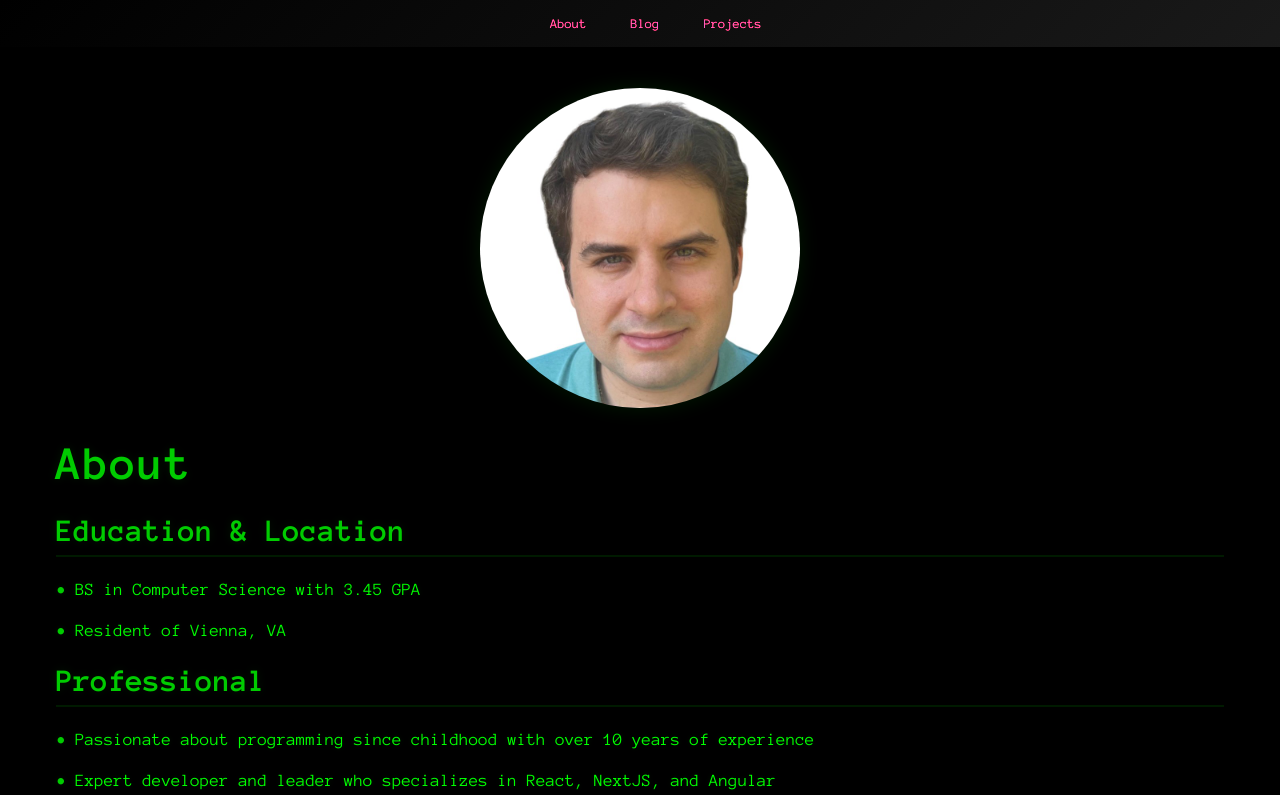
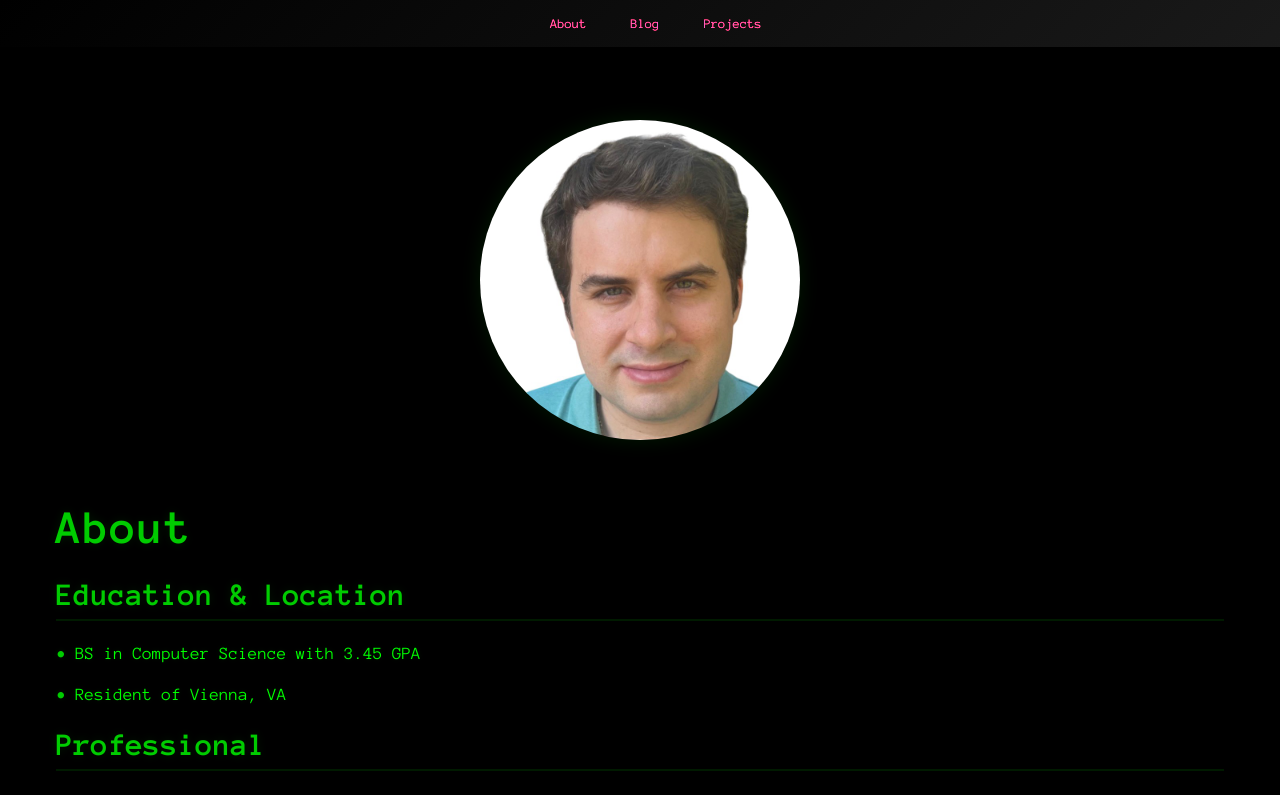
Before and after one commit to thekarlbrown/karlbrownprofessionalwebsite2025, a Next.js app: page / in a window 1280 px wide. Shown: the top 795 px of the page. Built offline with nearby package versions, Linux system fonts and the light colour scheme.

Commit message:
fixed eslint

```diff
--- a/src/app/about/page.tsx
+++ b/src/app/about/page.tsx
@@ -1,11 +1,18 @@
 import React from 'react';
+import Image from 'next/image';
 import styles from './page.module.scss';
 
 export default function AboutPage() {
   return (
     <div className={styles['about-container']}>
       <div className={styles['profile-image']}>
-        <img src="/face.jpg" alt="Profile" />
+        <Image
+          src="/face.jpg"
+          alt="Profile"
+          width={200}
+          height={200}
+          className={styles['profile-image']}
+        />
       </div>
       <h1>About</h1>
       <div className={styles['about-grid']}>
--- a/src/app/blog/page.tsx
+++ b/src/app/blog/page.tsx
@@ -30,11 +30,11 @@ const blogPosts: BlogPost[] = [
       <ul>
         <li>Each round, each player takes turns rolling five dice.</li>
         <li>You receive one point for rolling a 1 and .5 points for rolling a 5.</li>
-        <li>If you roll 3 of a kind, you receive the number rolled in points (Three 3's are worth three points) unless you roll three 1's, which gives you 10 points.</li>
+        <li>If you roll 3 of a kind, you receive the number rolled in points (Three 3&apos;s are worth three points) unless you roll three 1's, which gives you 10 points.</li>
         <li>4 of a kind count for double those values, 5 of a kind count for quadruple those values.</li>
         <li>You can reroll any non-scoring dice, and any amount of scoring dice as long as at least one scoring die remains from that roll.</li>
         <li>If you ever do not roll any points, you get zero points for the round and it becomes the next player's turn.</li>
-        <li>If you have 5 scoring dice, you can choose to keep those points and re-roll 5 new dice, but if you don't roll a single scoring die on any subsequent rolls, you still receive zero points for the round.</li>
+        <li>If you have 5 scoring dice, you can choose to keep those points and re-roll 5 new dice, but if you don&apos;t roll a single scoring die on any subsequent rolls, you still receive zero points for the round.</li>
       </ul>
       <p>
         General tactics for Greed include deciding how riskily to play based on how many points you have compared to your opponent(s) and, in general, deciding when to take risks. With this in mind, I started thinking about how to best write this algorithm and realized that the best approach would be to isolate point values at which a certain decision would switch from being a favorable risk to an unfavorable risk. For example, how many points do you have to have before it becomes unwise to re-roll 4 available non-scoring dice?
--- a/src/app/layout.tsx
+++ b/src/app/layout.tsx
@@ -4,15 +4,7 @@ import "./globals.scss";
 import MatrixHeader from "../components/MatrixHeader";
 import "../components/MatrixHeader.module.scss";
 
-const geistSans = Geist({
-  variable: "--font-geist-sans",
-  subsets: ["latin"],
-});
 
-const geistMono = Geist_Mono({
-  variable: "--font-geist-mono",
-  subsets: ["latin"],
-});
 
 export const metadata: Metadata = {
   title: "The Karl Brown",
--- a/src/app/projects/page.tsx
+++ b/src/app/projects/page.tsx
@@ -6,8 +6,8 @@ export default function ProjectsPage() {
     <div className={styles['projects-container']}>
       <h1>Projects</h1>
       <p className={styles['intro-text']}>
-        I only write code that makes money, so I don't have many public projects to showcase.
-        Feel free to reach out if you want to learn more about what I've been doing in the last few years.
+        I only write code that makes money, so I don&apos;t have many public projects to showcase.
+        Feel free to reach out if you want to learn more about what I&apos;ve been doing in the last few years.
       </p>
 
       <h2>Core Skillset</h2>
```
